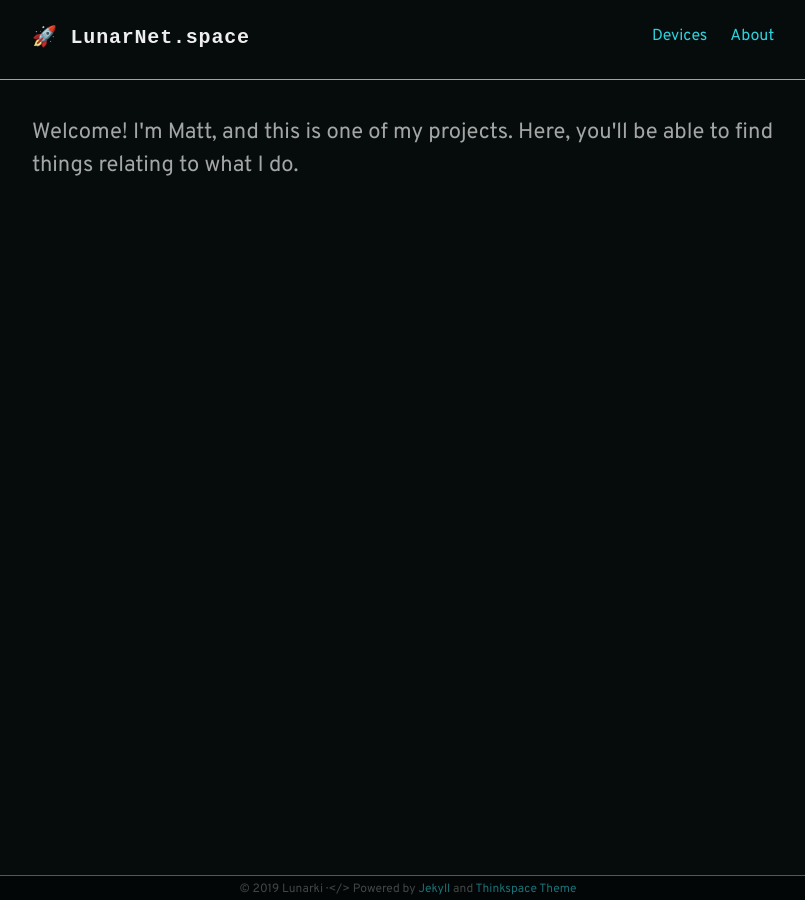
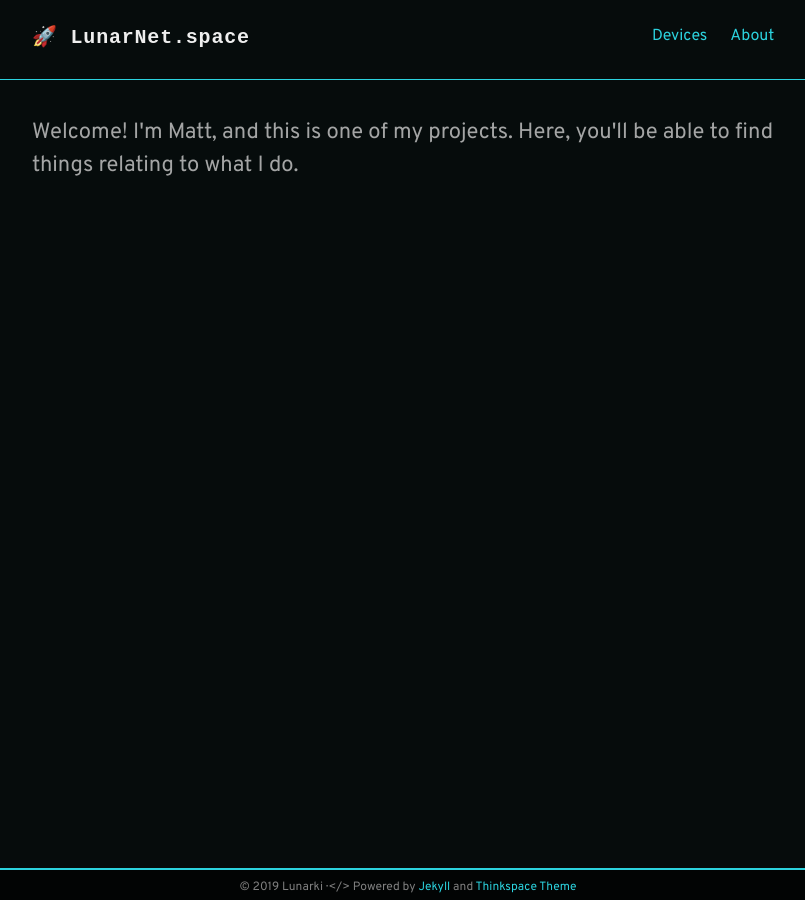
Before and after one commit to SharaNara/SharaNara.github.io, a Jekyll site: the page built from pages/index.html, in a window 1280 px wide. Shown: the whole page, without its empty margins (232-1037 px from the left). Built offline with Jekyll 4.4.1, drawn with Linux system fonts in a browser that asks for light colours; some web fonts are replaced.

Commit message:
Footer tweaks again

```diff
--- a/assets/css/custom.css
+++ b/assets/css/custom.css
@@ -2,19 +2,18 @@ footer.site-footer.fixed-footer {
   position: fixed;
   left: 0;
   bottom: 0;
-  padding: 4px 0 2px 0;
+  padding: 8px 0 4px 0;
   margin: 0;
   width: 100%;
-  background-color: #000;
-  border-top: 1px solid #2cd3df;
+  background-color: #000a;
+  border-top: 2px solid #2cd3df;
   text-align: center;
-  opacity: 0.5;
   transition: opacity 0.3s ease;
   cursor: normal;
 }
 
 footer.site-footer.fixed-footer:hover {
-  opacity: 1;
+  background-color: #000;
 }
 
 footer.site-footer.fixed-footer div.container {
```
